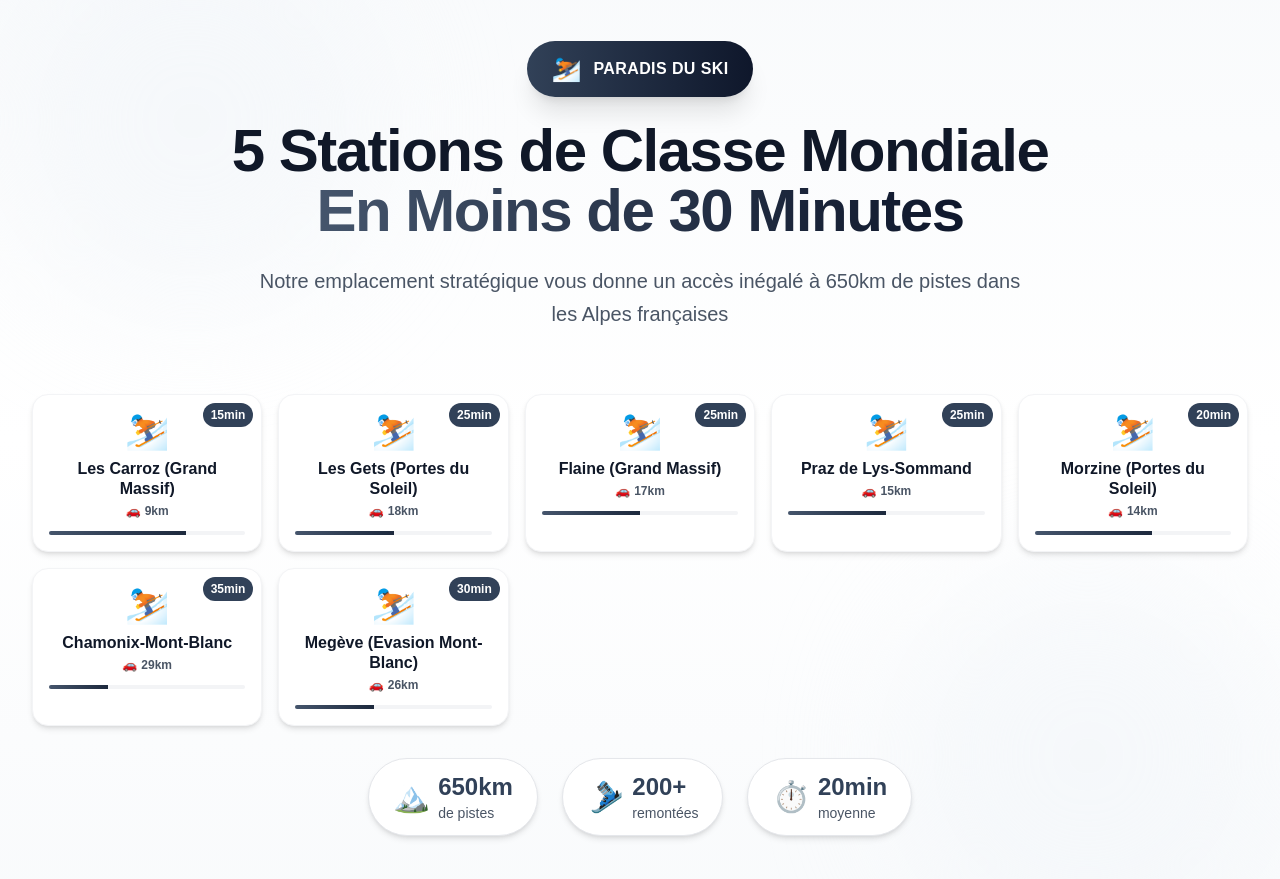
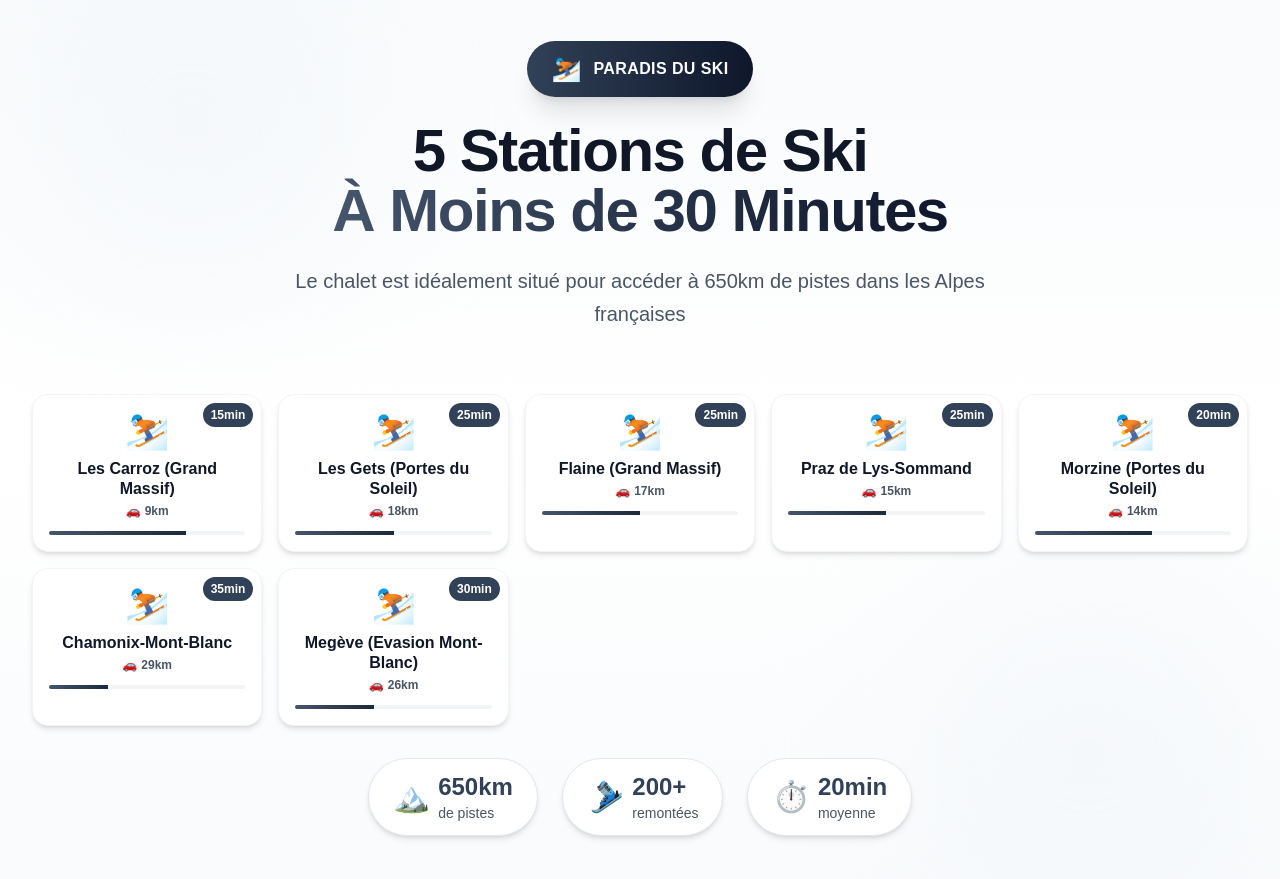
Before and after one commit to raphaelpierre/CosyNeige, a Next.js app: page /location in a window 1280 px wide. Shown: the part 3460-4339 px from the top of the page. Built offline with nearby package versions, Linux system fonts and the light colour scheme; no server answers.

Commit message:
feat: Update messaging in Section 5 to enhance clarity and engagement for ski resorts

```diff
--- a/app/location/page.tsx
+++ b/app/location/page.tsx
@@ -508,16 +508,16 @@
               <span className="tracking-wide uppercase">{t({ en: 'Ski Paradise', fr: 'Paradis du Ski' })}</span>
             </div>
             <h2 className="text-4xl md:text-5xl lg:text-6xl font-black text-gray-900 mb-6 tracking-tight">
-              {t({ en: '5 World-Class Resorts', fr: '5 Stations de Classe Mondiale' })}
+              {t({ en: '5 Ski Resorts', fr: '5 Stations de Ski' })}
               <br />
               <span className="bg-gradient-to-r from-slate-600 to-slate-900 bg-clip-text text-transparent">
-                {t({ en: 'Within 30 Minutes', fr: 'En Moins de 30 Minutes' })}
+                {t({ en: 'Within 30 Minutes', fr: 'À Moins de 30 Minutes' })}
               </span>
             </h2>
             <p className="text-lg md:text-xl text-gray-600 max-w-3xl mx-auto leading-relaxed">
               {t({
-                en: 'Our strategic location gives you unmatched access to 650km of slopes across the French Alps',
-                fr: 'Notre emplacement stratégique vous donne un accès inégalé à 650km de pistes dans les Alpes françaises'
+                en: 'The chalet is ideally located to access 650km of slopes across the French Alps',
+                fr: 'Le chalet est idéalement situé pour accéder à 650km de pistes dans les Alpes françaises'
               })}
             </p>
           </div>
```
